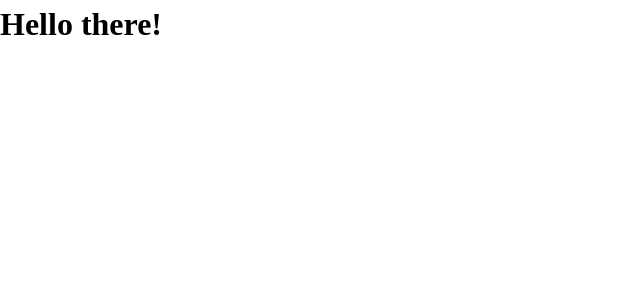
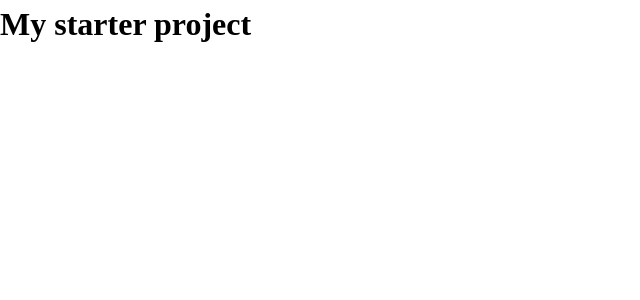
Before and after one commit to BerettaSM/cv-application, a React (Vite) app: page / in a window 1280 px wide. Shown: the top 300 px of the page, without its empty margins (0-640 px from the left). Built offline with nearby package versions, Linux system fonts and the light colour scheme.

Commit message:
chore: add styled component dep

```diff
--- a/package.json
+++ b/package.json
@@ -12,7 +12,8 @@
   },
   "dependencies": {
     "react": "^18.3.1",
-    "react-dom": "^18.3.1"
+    "react-dom": "^18.3.1",
+    "styled-components": "^6.1.13"
   },
   "devDependencies": {
     "@eslint/js": "^9.15.0",
--- a/src/App.tsx
+++ b/src/App.tsx
@@ -1,5 +1,5 @@
 function App() {
-  return <h1>Hello there!</h1>;
+  return <h1>My starter project</h1>;
 }
 
 export default App;
```
Also changed, not shown: 1 other file (tests, documents, lock files or other folders).
